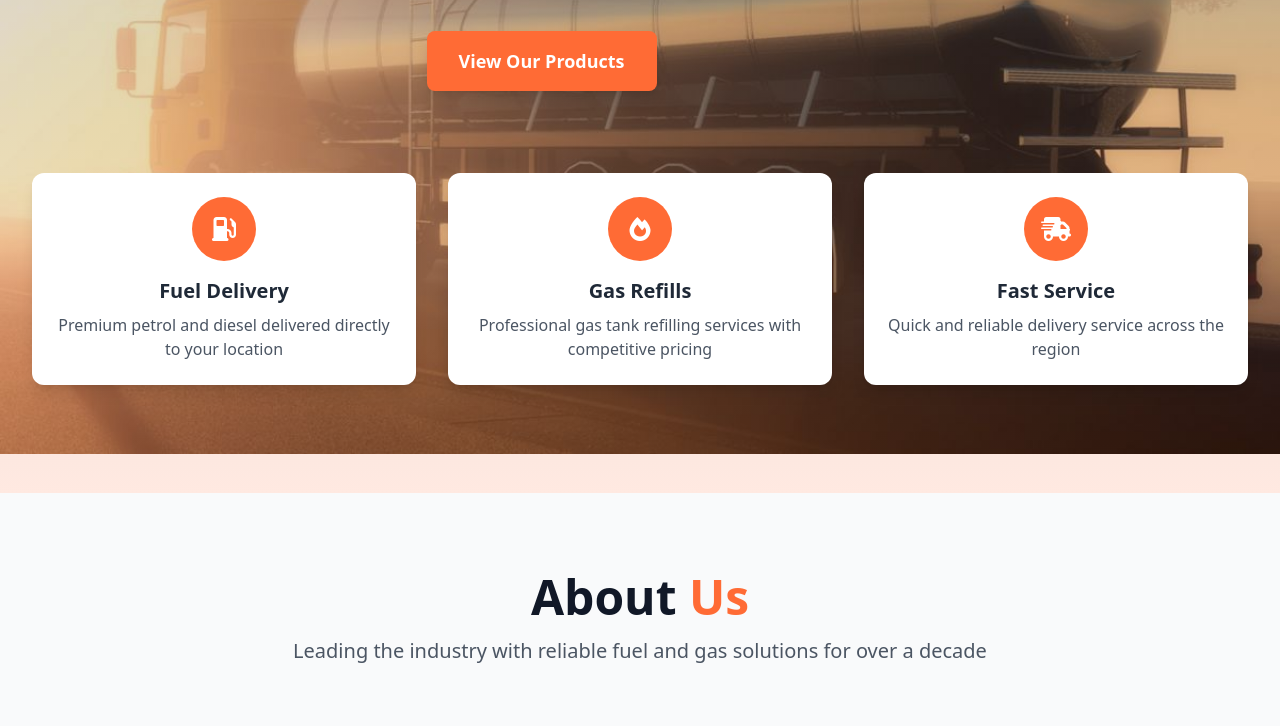
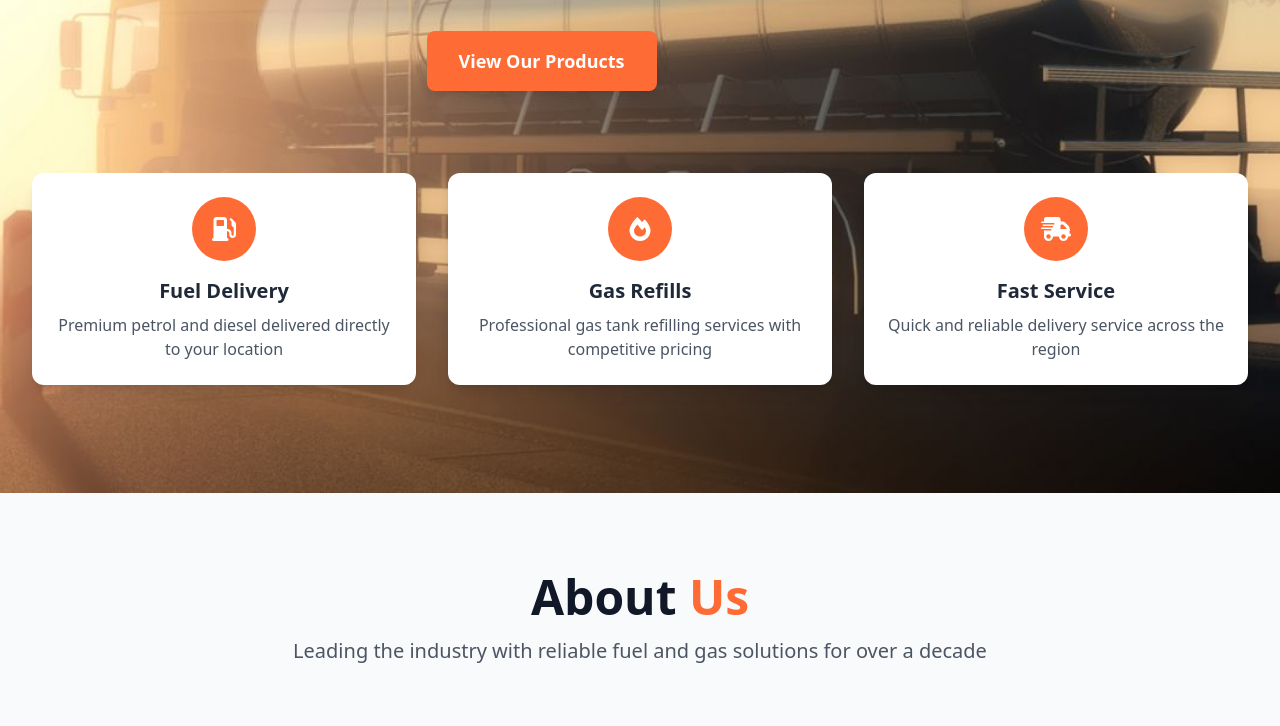
Before and after one commit to Ntshuxeko5/Mikhpngelo-Projects-Website, a website: page index.html in a window 1280 px wide. Shown: the part 307-1033 px from the top of the page. Drawn offline with nearby package versions, Linux system fonts and the light colour scheme.

Commit message:
Remove gradient from hero section and render only the image

```diff
--- a/index.html
+++ b/index.html
@@ -162,8 +162,7 @@
 
     <!-- Home Section -->
     <section id="home" class="min-h-screen relative pt-16">
-        <img src="slider_img3_l_1200x677.jpg" alt="Hero" class="absolute inset-0 w-full h-full object-contain" />
-        <div class="absolute inset-0 bg-gradient-to-b from-black/20 to-orange-primary/15"></div>
+        <img src="slider_img3_l_1200x677.jpg" alt="Hero" class="absolute inset-0 w-full h-full object-cover" />
         <div class="max-w-7xl mx-auto px-4 sm:px-6 lg:px-8 py-20">
             <div class="text-center animate-fade-in">
                 <h1 class="text-5xl md:text-7xl font-bold text-white mb-6 drop-shadow-lg">
```
